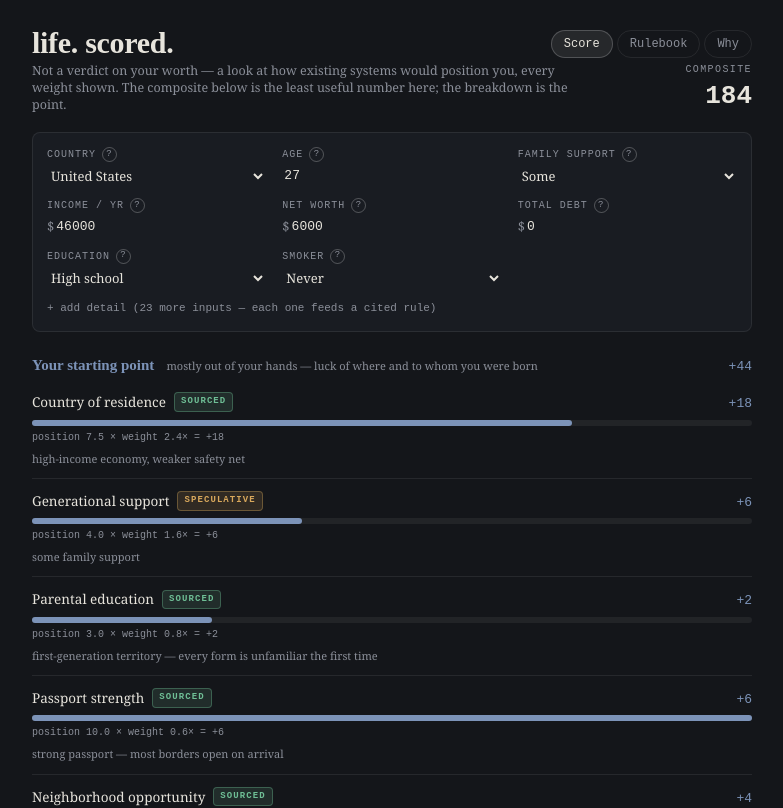
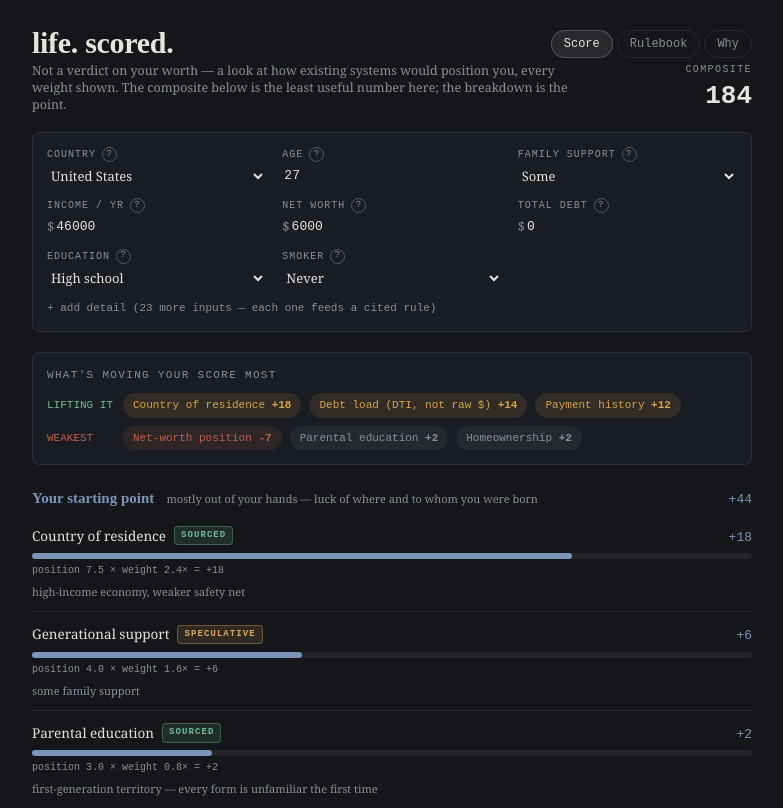
Before and after one commit to royashbrook/lifescored, a SvelteKit app: page / in a window 1280 px wide. Shown: the top 808 px of the page, without its empty margins (248-1031 px from the left). Built offline with nearby package versions, Linux system fonts and the light colour scheme.

Commit message:
feat: what's-moving-your-score strip

```diff
--- /dev/null
+++ b/src/lib/ui/TopMovers.svelte
@@ -0,0 +1,40 @@
+<script lang="ts">
+	import type { ScoreResult } from '$lib/engine/score';
+	import { topMovers } from '$lib/engine/highlights';
+
+	let { result }: { result: ScoreResult } = $props();
+	const movers = $derived(topMovers(result, 3));
+	const sign = (v: number) => (v >= 0 ? '+' : '') + v.toLocaleString('en-US');
+</script>
+
+{#if movers.lifting.length > 0 || movers.weakest.length > 0}
+	<div class="mb-5 rounded-lg p-3.5" style:background="var(--panel)" style:border="1px solid var(--line)">
+		<div class="mb-2.5 text-[11px] tracking-[0.12em]" style:font-family="var(--font-mono)" style:color="var(--ink-dim)">
+			WHAT'S MOVING YOUR SCORE MOST
+		</div>
+		<div class="flex flex-col gap-2">
+			{#if movers.lifting.length > 0}
+				<div class="flex flex-wrap items-center gap-2">
+					<span class="w-[68px] shrink-0 text-[11px]" style:font-family="var(--font-mono)" style:color="var(--sourced)">LIFTING IT</span>
+					{#each movers.lifting as r (r.id)}
+						<span class="rounded-full px-2.5 py-1 text-[11px]" style:font-family="var(--font-mono)" style:color="var(--moves)" style:background="rgba(217,164,65,0.12)">
+							{r.label} <b>{sign(r.value)}</b>
+						</span>
+					{/each}
+				</div>
+			{/if}
+			{#if movers.weakest.length > 0}
+				<div class="flex flex-wrap items-center gap-2">
+					<span class="w-[68px] shrink-0 text-[11px]" style:font-family="var(--font-mono)" style:color="#c0604d">WEAKEST</span>
+					{#each movers.weakest as r (r.id)}
+						<span class="rounded-full px-2.5 py-1 text-[11px]" style:font-family="var(--font-mono)"
+							style:color={r.value < 0 ? '#c0604d' : 'var(--ink-dim)'}
+							style:background={r.value < 0 ? 'rgba(192,96,77,0.12)' : 'rgba(255,255,255,0.05)'}>
+							{r.label} <b>{sign(r.value)}</b>
+						</span>
+					{/each}
+				</div>
+			{/if}
+		</div>
+	</div>
+{/if}
--- a/src/routes/+page.svelte
+++ b/src/routes/+page.svelte
@@ -10,6 +10,7 @@
 	import ScoreRow from '$lib/ui/ScoreRow.svelte';
 	import SectionHead from '$lib/ui/SectionHead.svelte';
 	import ShareButton from '$lib/ui/ShareButton.svelte';
+	import TopMovers from '$lib/ui/TopMovers.svelte';
 
 	const profile = getContext<ReturnType<typeof createProfileState>>('profile');
 
@@ -50,6 +51,8 @@
 </div>
 
 <InputsPanel {profile} />
+
+<TopMovers {result} />
 
 {#each tierKeys as tierKey (tierKey)}
 	<div class="mt-3">
```
